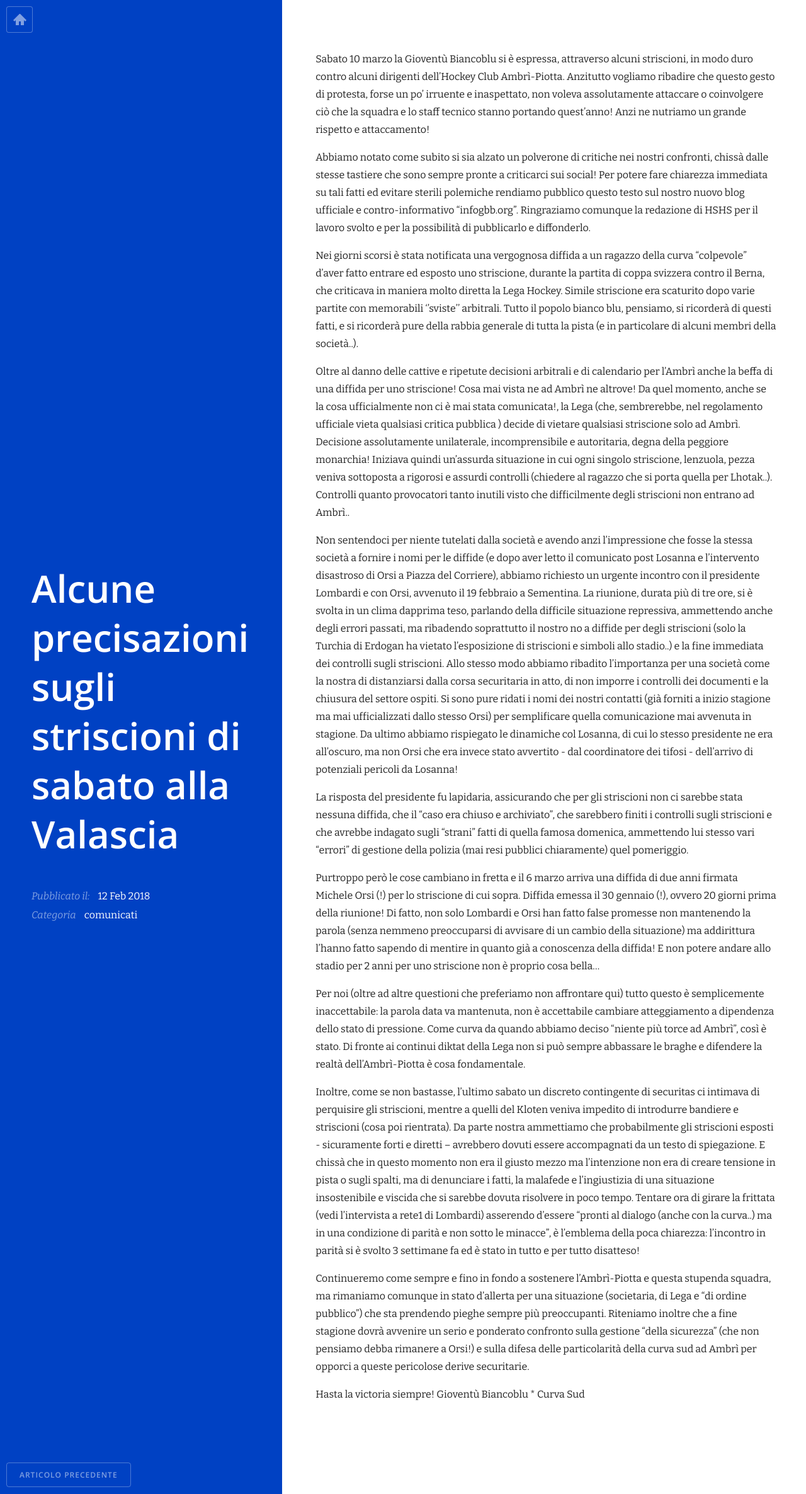
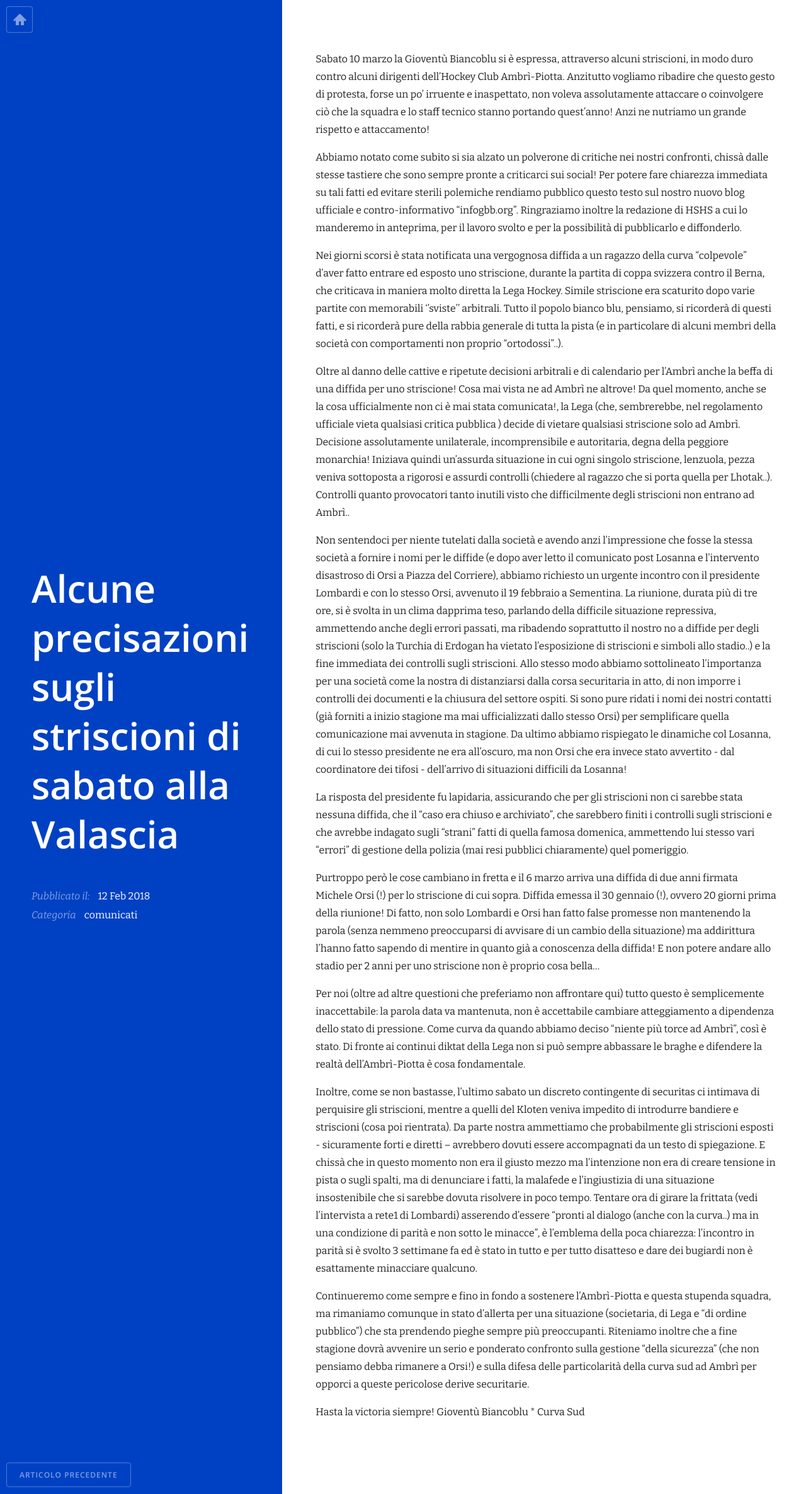
Before and after one commit to cyberl3o/cyberl3o.github.io, a Jekyll site: the page built from _posts/2018-03-13-alcune-precisazioni-sugli-striscioni_di_sabato-alla-valascia.md, in a window 1280 px wide. Shown: the whole page at 63% size. Built offline with Jekyll 4.4.1, drawn with Linux system fonts in a browser that asks for light colours; nearby versions of some CDN libraries.

Commit message:
add new article

```diff
--- a/_posts/2018-03-13-alcune-precisazioni-sugli-striscioni_di_sabato-alla-valascia.md
+++ b/_posts/2018-03-13-alcune-precisazioni-sugli-striscioni_di_sabato-alla-valascia.md
@@ -6,27 +6,113 @@ categories: comunicati
 featured_image: /images/cover.jpg
 ---
 
-Sabato 10 marzo la Gioventù Biancoblu si è espressa, attraverso alcuni striscioni, in modo duro contro alcuni dirigenti dell’Hockey Club Ambrì-Piotta. Anzitutto vogliamo ribadire che questo gesto di protesta, forse un po’ irruente e inaspettato, non voleva assolutamente attaccare o coinvolgere ciò che la squadra e lo staff tecnico stanno portando quest’anno! Anzi ne nutriamo un grande rispetto e attaccamento!
+Sabato 10 marzo la Gioventù Biancoblu si è espressa, attraverso alcuni
+striscioni, in modo duro contro alcuni dirigenti dell’Hockey Club
+Ambrì-Piotta. Anzitutto vogliamo ribadire che questo gesto di protesta,
+forse un po’ irruente e inaspettato, non voleva assolutamente attaccare
+o coinvolgere ciò che la squadra e lo staff tecnico stanno portando
+quest’anno! Anzi ne nutriamo un grande rispetto e attaccamento!
 
-Abbiamo notato come subito si sia alzato un polverone di critiche nei nostri confronti, chissà dalle stesse tastiere che sono sempre pronte a criticarci sui social! Per potere fare chiarezza immediata su tali fatti ed evitare sterili polemiche rendiamo pubblico questo testo sul nostro nuovo blog ufficiale e contro-informativo “infogbb.org”.
-Ringraziamo comunque la redazione di HSHS per il lavoro svolto e per la possibilità di pubblicarlo e diffonderlo.
+Abbiamo notato come subito si sia alzato un polverone di critiche nei
+nostri confronti, chissà dalle stesse tastiere che sono sempre pronte a
+criticarci sui social! Per potere fare chiarezza immediata su tali fatti
+ed evitare sterili polemiche rendiamo pubblico questo testo sul nostro
+nuovo blog ufficiale e contro-informativo “infogbb.org”.  Ringraziamo
+inoltre la redazione di HSHS a cui lo manderemo in anteprima, per il
+lavoro svolto e per la possibilità di pubblicarlo e diffonderlo.
 
-Nei giorni scorsi è stata notificata una vergognosa diffida a un ragazzo della curva “colpevole” d’aver fatto entrare ed esposto uno striscione, durante la partita di coppa svizzera contro il Berna, che criticava in maniera molto diretta la Lega Hockey. Simile striscione era scaturito dopo varie partite con memorabili ‘’sviste’’ arbitrali. Tutto il popolo bianco blu, pensiamo, si ricorderà di questi fatti, e si ricorderà pure della rabbia generale di tutta la pista (e in particolare di alcuni membri della società..).
+Nei giorni scorsi è stata notificata una vergognosa diffida a un ragazzo
+della curva “colpevole” d’aver fatto entrare ed esposto uno striscione,
+durante la partita di coppa svizzera contro il Berna, che criticava in
+maniera molto diretta la Lega Hockey. Simile striscione era scaturito
+dopo varie partite con memorabili ‘’sviste’’ arbitrali. Tutto il popolo
+bianco blu, pensiamo, si ricorderà di questi fatti, e si ricorderà pure
+della rabbia generale di tutta la pista (e in particolare di alcuni
+membri della società con comportamenti non proprio “ortodossi”..).
 
-Oltre al danno delle cattive e ripetute decisioni arbitrali e di calendario per l’Ambrì anche la beffa di una diffida per uno striscione! Cosa mai vista ne ad Ambrì ne altrove! Da quel momento, anche se la cosa ufficialmente non ci è mai stata comunicata!, la Lega (che, sembrerebbe, nel regolamento ufficiale vieta qualsiasi critica pubblica ) decide di vietare qualsiasi striscione solo ad Ambrì. Decisione assolutamente unilaterale, incomprensibile e autoritaria, degna della peggiore monarchia! Iniziava quindi un’assurda situazione in cui ogni singolo striscione, lenzuola, pezza veniva sottoposta a rigorosi e assurdi controlli (chiedere al ragazzo che si porta quella per Lhotak..). Controlli quanto provocatori tanto inutili visto che difficilmente degli striscioni non entrano ad Ambrì..
+Oltre al danno delle cattive e ripetute decisioni arbitrali e di
+calendario per l’Ambrì anche la beffa di una diffida per uno striscione!
+Cosa mai vista ne ad Ambrì ne altrove! Da quel momento, anche se la cosa
+ufficialmente non ci è **mai** stata comunicata!, la Lega (che,
+sembrerebbe, nel regolamento ufficiale vieta qualsiasi critica pubblica
+) decide di vietare qualsiasi striscione **solo** ad Ambrì. Decisione
+assolutamente unilaterale, incomprensibile e autoritaria, degna della
+peggiore monarchia! Iniziava quindi un’assurda situazione in cui ogni
+singolo striscione, lenzuola, pezza veniva sottoposta a rigorosi e
+assurdi controlli (chiedere al ragazzo che si porta quella per
+Lhotak..).  Controlli quanto provocatori tanto inutili visto che
+difficilmente degli striscioni non entrano ad Ambrì..
 
-Non sentendoci per niente tutelati dalla società e avendo anzi l’impressione che fosse la stessa società a fornire i nomi per le diffide (e dopo aver letto il comunicato post Losanna e l’intervento disastroso di Orsi a Piazza del Corriere), abbiamo richiesto un urgente incontro con il presidente Lombardi e con Orsi, avvenuto il 19 febbraio a Sementina. La riunione, durata più di tre ore, si è svolta in un clima dapprima teso, parlando della difficile situazione repressiva, ammettendo anche degli errori passati, ma ribadendo soprattutto il nostro no a diffide per degli striscioni (solo la Turchia di Erdogan ha vietato l’esposizione di striscioni e simboli allo stadio..) e la fine immediata dei controlli sugli striscioni. Allo stesso modo abbiamo ribadito l’importanza per una società come la nostra di distanziarsi dalla corsa securitaria in atto, di non imporre i controlli dei documenti e la chiusura del settore ospiti. Si sono pure ridati i nomi dei nostri contatti (già forniti a inizio stagione ma mai ufficializzati dallo stesso Orsi) per semplificare quella comunicazione mai avvenuta in stagione. Da ultimo abbiamo rispiegato le dinamiche col Losanna, di cui lo stesso presidente ne era all’oscuro, ma non Orsi che era invece stato avvertito - dal coordinatore dei tifosi - dell’arrivo di potenziali pericoli da Losanna!
+Non sentendoci per niente tutelati dalla società e avendo anzi
+l’impressione che fosse la stessa società a fornire i nomi per le
+diffide (e dopo aver letto il comunicato post Losanna e l’intervento
+disastroso di Orsi a Piazza del Corriere), abbiamo richiesto un urgente
+incontro con il presidente Lombardi e con lo stesso Orsi, avvenuto il 19
+febbraio a Sementina. La riunione, durata più di tre ore, si è svolta in
+un clima dapprima teso, parlando della difficile situazione repressiva,
+ammettendo anche degli errori passati, ma ribadendo soprattutto il
+nostro no a diffide per degli striscioni (solo la Turchia di Erdogan ha
+vietato l’esposizione di striscioni e simboli allo stadio..) e la fine
+immediata dei controlli sugli striscioni. Allo stesso modo abbiamo
+sottolineato l’importanza per una società come la nostra di distanziarsi
+dalla corsa securitaria in atto, di non imporre i controlli dei
+documenti e la chiusura del settore ospiti. Si sono pure ridati i nomi
+dei nostri contatti (già forniti a inizio stagione ma mai ufficializzati
+dallo stesso Orsi) per semplificare quella comunicazione mai avvenuta in
+stagione. Da ultimo abbiamo rispiegato le dinamiche col Losanna, di cui
+lo stesso presidente ne era all’oscuro, ma non Orsi che era invece stato
+avvertito - dal coordinatore dei tifosi - dell’arrivo di situazioni
+difficili da Losanna!
 
-La risposta del presidente fu lapidaria, assicurando che per gli striscioni non ci sarebbe stata nessuna diffida, che il “caso era chiuso e archiviato”, che sarebbero finiti i controlli sugli striscioni e che avrebbe indagato sugli “strani” fatti di quella famosa domenica, ammettendo lui stesso vari “errori” di gestione della polizia (mai resi pubblici chiaramente) quel pomeriggio.
+La risposta del presidente fu lapidaria, assicurando che per gli
+striscioni **non ci sarebbe stata nessuna diffida**, che il **“caso era
+chiuso e archiviato”**, che sarebbero finiti i controlli sugli
+striscioni e che avrebbe indagato sugli “strani” fatti di quella famosa
+domenica, ammettendo lui stesso vari “errori” di gestione della polizia
+(mai resi pubblici chiaramente) quel pomeriggio.
 
-Purtroppo però le cose cambiano in fretta e il 6 marzo arriva una diffida di due anni firmata Michele Orsi (!) per lo striscione di cui sopra. Diffida emessa il 30 gennaio (!), ovvero 20 giorni prima della riunione! Di fatto, non solo Lombardi e Orsi han fatto false promesse non mantenendo la parola (senza nemmeno preoccuparsi di avvisare di un cambio della situazione) ma addirittura l’hanno fatto sapendo di mentire in quanto già a conoscenza della diffida! E non potere andare allo stadio per 2 anni per uno striscione non è proprio cosa bella…
+Purtroppo però le cose cambiano in fretta e il 6 marzo arriva una
+diffida di due anni firmata Michele Orsi (!) per lo striscione di cui
+sopra. Diffida emessa il 30 gennaio (!), ovvero 20 giorni prima della
+riunione! Di fatto, non solo Lombardi e Orsi han fatto false promesse
+non mantenendo la parola (senza nemmeno preoccuparsi di avvisare di un
+cambio della situazione) ma addirittura l’hanno fatto sapendo di mentire
+in quanto già a conoscenza della diffida! E non potere andare allo
+stadio per 2 anni **per uno striscione** non è proprio cosa bella…
 
-Per noi (oltre ad altre questioni che preferiamo non affrontare qui) tutto questo è semplicemente inaccettabile: la parola data va mantenuta, non è accettabile cambiare atteggiamento a dipendenza dello stato di pressione. Come curva da quando abbiamo deciso “niente più torce ad Ambrì”, così è stato. Di fronte ai continui diktat della Lega non si può sempre abbassare le braghe e difendere la realtà dell’Ambrì-Piotta è cosa fondamentale.
+Per noi (oltre ad altre questioni che preferiamo non affrontare qui)
+tutto questo è semplicemente inaccettabile: la parola data va mantenuta,
+non è accettabile cambiare atteggiamento a dipendenza dello stato di
+pressione. Come curva da quando abbiamo deciso “niente più torce ad
+Ambrì”, così è stato. Di fronte ai continui diktat della Lega non si può
+sempre abbassare le braghe e difendere la realtà dell’Ambrì-Piotta è
+cosa fondamentale.
 
-Inoltre, come se non bastasse, l’ultimo sabato un discreto contingente di securitas ci intimava di perquisire gli striscioni, mentre a quelli del Kloten veniva impedito di introdurre bandiere e striscioni (cosa poi rientrata).
-Da parte nostra ammettiamo che probabilmente gli striscioni esposti - sicuramente forti e diretti – avrebbero dovuti essere accompagnati da un testo di spiegazione. E chissà che in questo momento non era il giusto mezzo ma l’intenzione non era di creare tensione in pista o sugli spalti, ma di denunciare i fatti, la malafede e l’ingiustizia di una situazione insostenibile e viscida che si sarebbe dovuta risolvere in poco tempo. Tentare ora di girare la frittata (vedi l’intervista a rete1 di Lombardi) asserendo d’essere “pronti al dialogo (anche con la curva..) ma in una condizione di parità e non sotto le minacce", è l’emblema della poca chiarezza: l’incontro in parità si è svolto 3 settimane fa ed è stato in tutto e per tutto disatteso!
+Inoltre, come se non bastasse, l’ultimo sabato un discreto contingente
+di securitas ci intimava di perquisire gli striscioni, mentre a quelli
+del Kloten veniva impedito di introdurre bandiere e striscioni (cosa poi
+rientrata).
+Da parte nostra ammettiamo che probabilmente gli striscioni esposti -
+sicuramente forti e diretti – avrebbero dovuti essere accompagnati da un
+testo di spiegazione. E chissà che in questo momento non era il giusto
+mezzo ma l’intenzione non era di creare tensione in pista o sugli
+spalti, ma di denunciare i fatti, la malafede e l’ingiustizia di una
+situazione insostenibile che si sarebbe dovuta risolvere in poco tempo.
+Tentare ora di girare la frittata (vedi l’intervista a rete1 di
+Lombardi) asserendo d’essere “pronti al dialogo (anche con la curva..)
+ma in una condizione di parità e non sotto le minacce", è l’emblema
+della poca chiarezza: l’incontro in parità si è svolto 3 settimane fa ed
+è stato in tutto e per tutto disatteso e dare dei bugiardi non è
+esattamente minacciare qualcuno.
 
-Continueremo come sempre e fino in fondo a sostenere l’Ambrì-Piotta e questa stupenda squadra, ma rimaniamo comunque in stato d’allerta per una situazione (societaria, di Lega e “di ordine pubblico”) che sta prendendo pieghe sempre più preoccupanti. Riteniamo inoltre che a fine stagione dovrà avvenire un serio e ponderato confronto sulla gestione “della sicurezza” (che non pensiamo debba rimanere a Orsi!) e sulla difesa delle particolarità della curva sud ad Ambrì per opporci a queste pericolose derive securitarie.
+Continueremo come sempre e fino in fondo a sostenere l’Ambrì-Piotta e
+questa stupenda squadra, ma rimaniamo comunque in stato d’allerta per
+una situazione (societaria, di Lega e “di ordine pubblico”) che sta
+prendendo pieghe sempre più preoccupanti. Riteniamo inoltre che a fine
+stagione dovrà avvenire un serio e ponderato confronto sulla gestione
+“della sicurezza” (che non pensiamo debba rimanere a Orsi!) e sulla
+difesa delle particolarità della curva sud ad Ambrì per opporci a queste
+pericolose derive securitarie.
 
-Hasta la victoria siempre!
-Gioventù Biancoblu * Curva Sud
+_Hasta la victoria siempre!_
+**Gioventù Biancoblu * Curva Sud**
```
Also changed, not shown: _posts/2018-01-18-sorvegliare-e-punire.md (+137 -19 lines).
